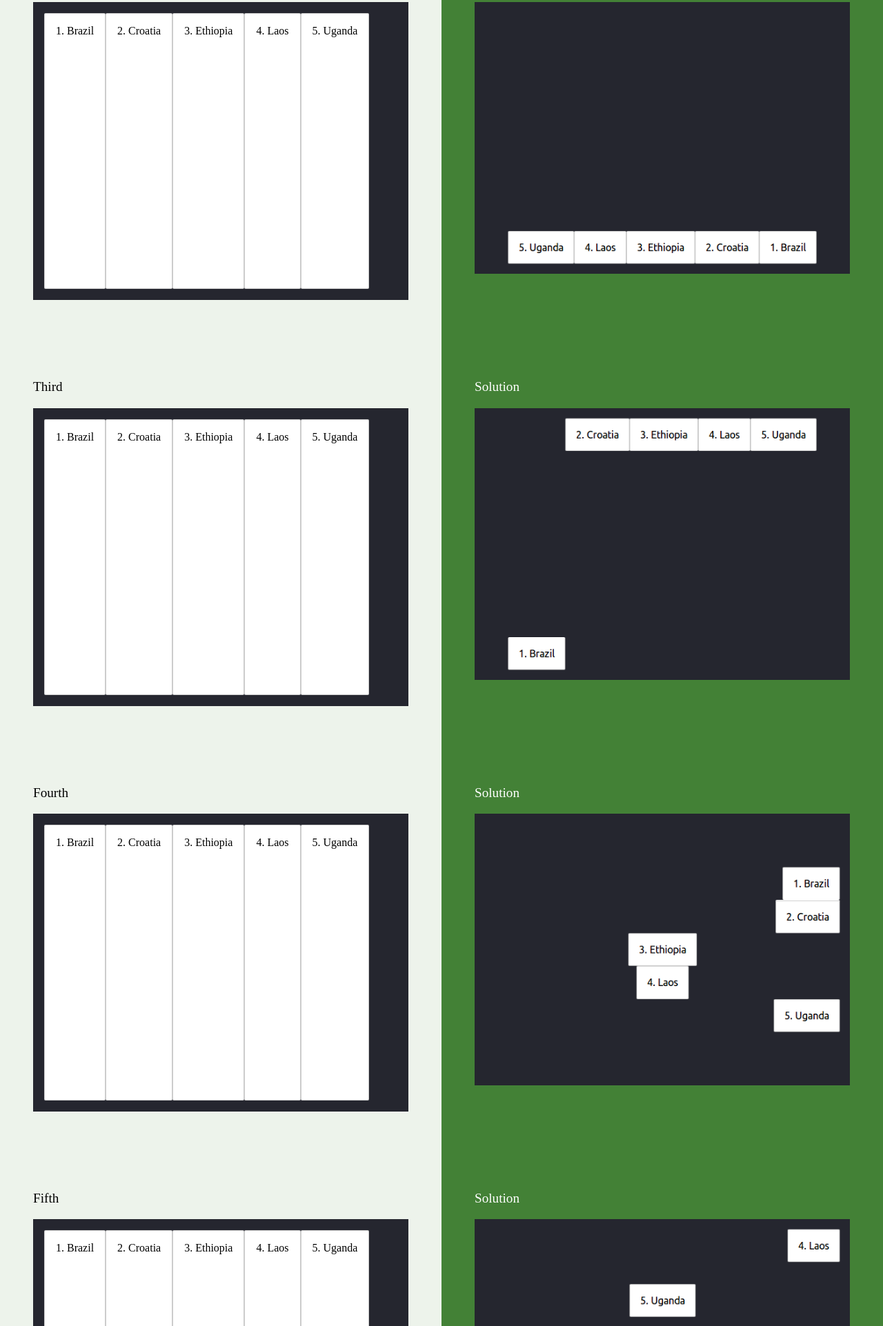
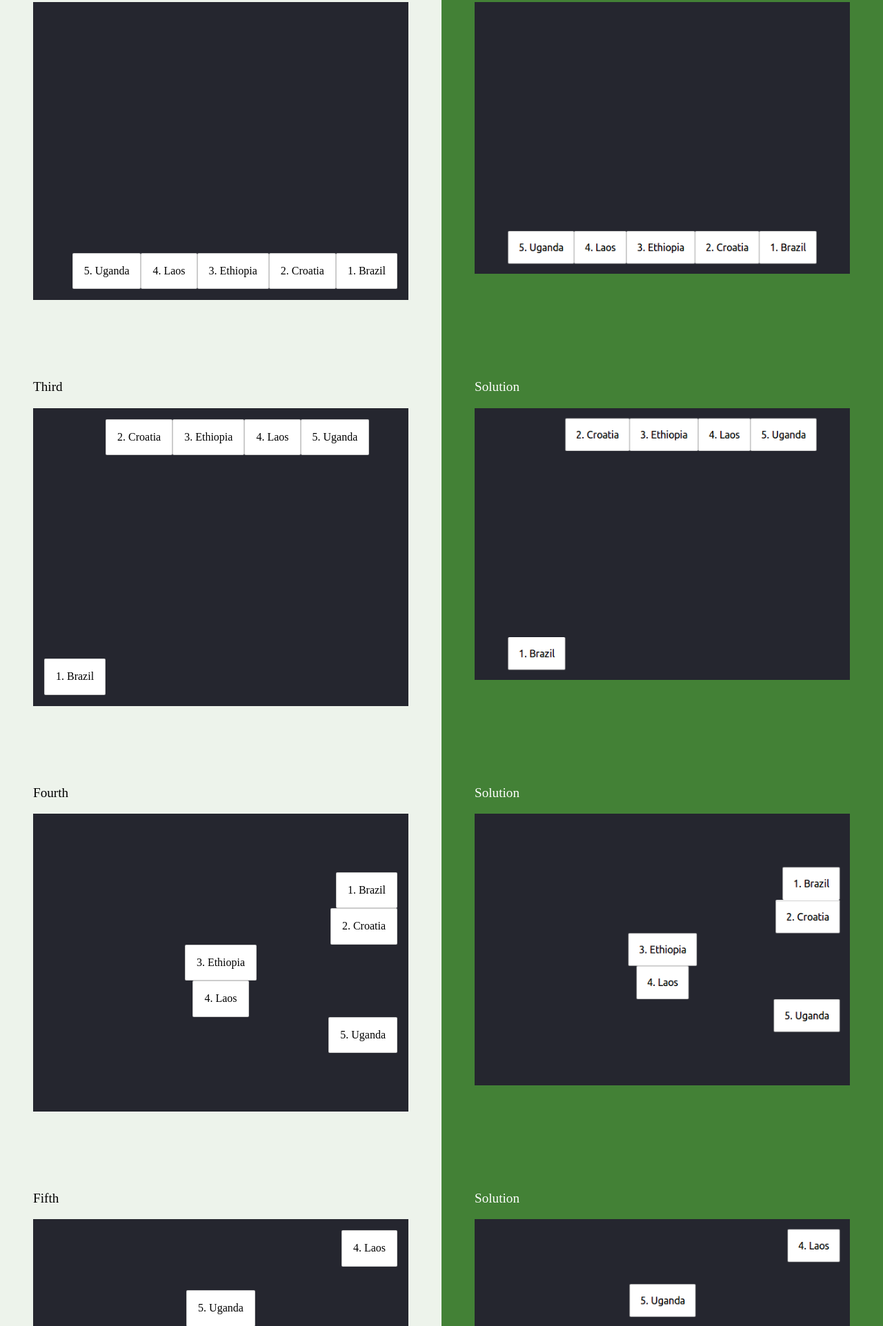
Before and after one commit to khaleds961/Get_Codi_Course, a website: page week-2/16-more-flexbox/index.html in a window 1280 px wide. Shown: the part 877-2800 px from the top of the page at 69% size. Drawn offline with Linux system fonts and the light colour scheme.

Commit message:
More Flex-Box

```diff
--- a/week-2/16-more-flexbox/flexbox.css
+++ b/week-2/16-more-flexbox/flexbox.css
@@ -3,3 +3,42 @@
 }
 
 /* Add your own CSS code below */
+.countries.countries--tall.countries--first {
+  align-items: flex-end;
+}
+
+.countries.countries--tall.countries--second {
+  align-items: flex-end;
+  flex-direction: row-reverse;
+}
+
+.countries.countries--tall.countries--third {
+  align-items: flex-start;
+}
+.countries.countries--tall.countries--third .country.country--brazil {
+  align-self: flex-end;
+}
+
+.countries.countries--tall.countries--fourth {
+  align-items: flex-end;
+  flex-direction: column;
+  justify-content: center;
+}
+.countries.countries--tall.countries--fourth .country.country--ethiopia,
+.countries.countries--tall.countries--fourth .country.country--laos {
+  align-self: center;
+}
+
+.countries.countries--tall.countries--fifth {
+  align-items: flex-end;
+  flex-direction: column-reverse;
+  justify-content: space-between;
+}
+.countries.countries--tall.countries--fifth .country.country--uganda {
+  order: 4;
+  align-self: center;
+}
+
+.countries.countries--tall.countries--fifth .country.country.country--laos {
+  order: 5;
+}
```
